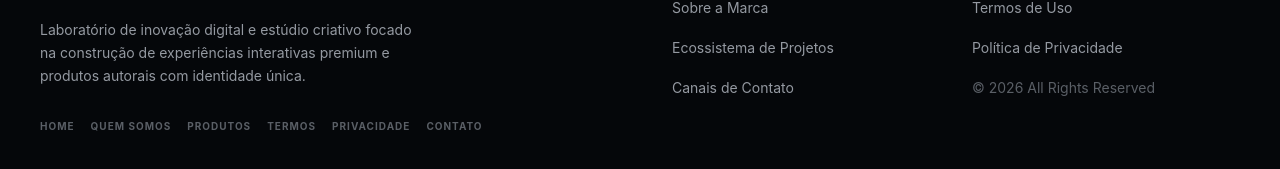
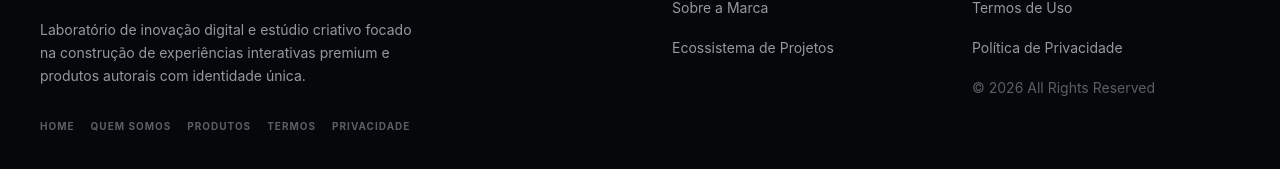
Before and after one commit to BrunoAlm/whereinlabs, a React (Vite) app: page / in a window 1280 px wide. Shown: the part 2611-2780 px from the top of the page. Built offline with nearby package versions, Linux system fonts and the light colour scheme.

Commit message:
feat: Remove contact link and section
Removes the "Contato" (Contact) link from the navigation and footer. This aligns with the current product focus and removes an outdated section.

```diff
--- a/src/App.tsx
+++ b/src/App.tsx
@@ -33,7 +33,6 @@ export default function App() {
     { id: "products", label: "Produtos" },
     { id: "terms", label: "Termos" },
     { id: "privacy", label: "Privacidade" },
-    { id: "contact", label: "Contato" },
   ];
 
   const renderContent = () => {
@@ -131,7 +130,6 @@ export default function App() {
                 <ul className="space-y-4">
                   <li><button onClick={() => setCurrentRoute("about")} className="text-sm text-wig-text-secondary hover:text-white transition-colors">Sobre a Marca</button></li>
                   <li><button onClick={() => setCurrentRoute("products")} className="text-sm text-wig-text-secondary hover:text-white transition-colors">Ecossistema de Projetos</button></li>
-                  <li><button onClick={() => setCurrentRoute("contact")} className="text-sm text-wig-text-secondary hover:text-white transition-colors">Canais de Contato</button></li>
                 </ul>
              </div>
              <div>
```
